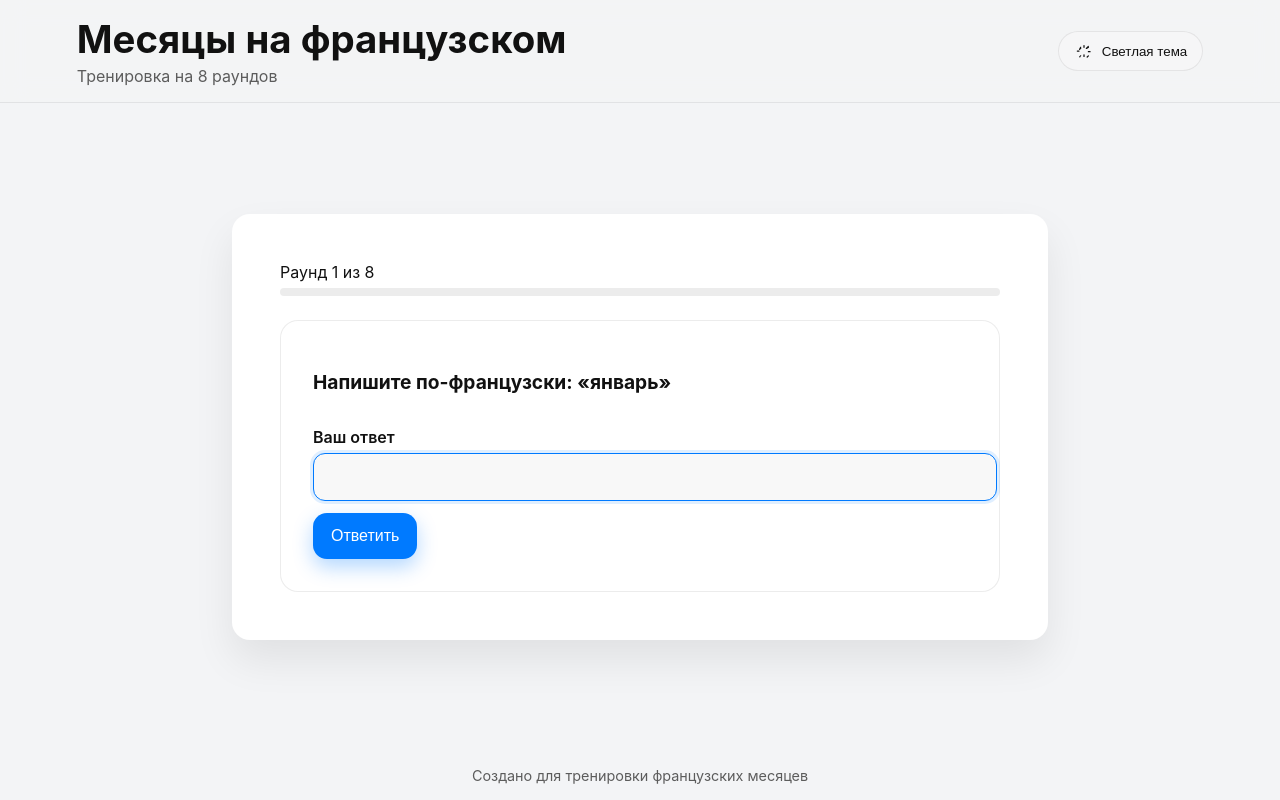
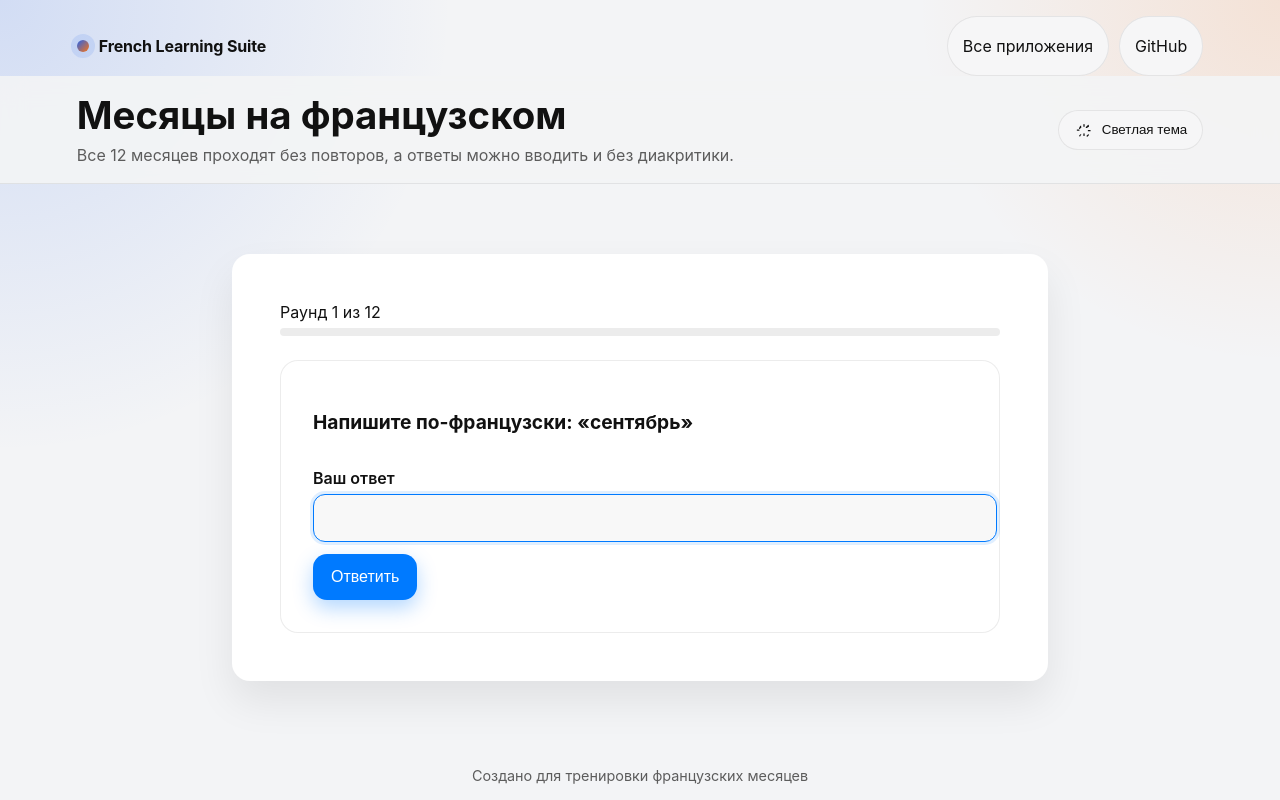
Before and after one commit to PolPal1623/FrenchMonths, a plain HTML site: page index.html in a window 1280 px wide. Drawn offline with Linux system fonts and the light colour scheme.

Commit message:
Update 02.05.2026

```diff
--- a/index.html
+++ b/index.html
@@ -3,7 +3,7 @@
 <head>
   <meta charset="UTF-8" />
   <meta name="viewport" content="width=device-width, initial-scale=1.0" />
-  <title>Месяцы на французском</title>
+  <title>French Learning Suite · Месяцы</title>
   <style>
     :root {
       color-scheme: light dark;
@@ -19,7 +19,10 @@
       font-family: var(--font-family);
       display: flex;
       flex-direction: column;
-      background: var(--bg-color);
+      background:
+        radial-gradient(circle at top left, rgba(37, 99, 235, 0.16), transparent 30%),
+        radial-gradient(circle at top right, rgba(249, 115, 22, 0.14), transparent 24%),
+        var(--bg-color);
       color: var(--text-color);
       transition: background var(--transition), color var(--transition);
     }
@@ -96,6 +99,73 @@
     h1 {
       font-size: clamp(1.6rem, 4vw, 2.4rem);
       margin: 0;
+    }
+
+    .header-copy {
+      display: grid;
+      gap: 6px;
+    }
+
+    .header-copy p {
+      margin: 0;
+      color: var(--muted-text);
+      line-height: 1.45;
+    }
+
+    .suite-bar {
+      display: flex;
+      justify-content: space-between;
+      align-items: center;
+      gap: 12px;
+      flex-wrap: wrap;
+      padding: 16px clamp(16px, 6vw, 80px) 0;
+    }
+
+    .suite-badge {
+      display: inline-flex;
+      align-items: center;
+      gap: 10px;
+      color: var(--text-color);
+      text-decoration: none;
+      font-weight: 700;
+      letter-spacing: -0.01em;
+    }
+
+    .suite-badge::before {
+      content: "";
+      width: 12px;
+      height: 12px;
+      border-radius: 999px;
+      background: linear-gradient(135deg, #2563eb, #f97316);
+      box-shadow: 0 0 0 6px rgba(37, 99, 235, 0.12);
+    }
+
+    .suite-actions {
+      display: flex;
+      gap: 10px;
+      flex-wrap: wrap;
+    }
+
+    .suite-link {
+      display: inline-flex;
+      align-items: center;
+      justify-content: center;
+      min-height: 40px;
+      padding: 10px 16px;
+      border-radius: 999px;
+      text-decoration: none;
+      color: var(--text-color);
+      background: var(--option-bg);
+      box-shadow: inset 0 0 0 1px var(--border-color);
+      transition: background var(--transition), transform var(--transition), color var(--transition);
+    }
+
+    .suite-link:hover,
+    .suite-link:focus-visible {
+      background: var(--accent);
+      color: #fff;
+      transform: translateY(-1px);
+      outline: none;
     }
 
     .progress {
@@ -319,10 +389,17 @@
   </style>
 </head>
 <body>
+  <div class="suite-bar">
+    <a class="suite-badge" href="https://polpal1623.github.io/FrenchLibrary/">French Learning Suite</a>
+    <div class="suite-actions">
+      <a class="suite-link" href="https://polpal1623.github.io/FrenchLibrary/">Все приложения</a>
+      <a class="suite-link" href="https://github.com/PolPal1623/FrenchMonths">GitHub</a>
+    </div>
+  </div>
   <header>
-    <div>
+    <div class="header-copy">
       <h1>Месяцы на французском</h1>
-      <p style="margin:4px 0 0;color:var(--muted-text)">Тренировка на 8 раундов</p>
+      <p>Все 12 месяцев проходят без повторов, а ответы можно вводить и без диакритики.</p>
     </div>
     <button id="themeToggle" type="button" aria-pressed="false" aria-label="Переключить тему"></button>
   </header>
@@ -330,8 +407,8 @@
   <main>
     <section class="card" aria-live="polite">
       <div class="progress" aria-label="Прогресс тренировки">
-        <span id="progressText">Раунд 1 из 8</span>
-        <div class="progress-track" role="progressbar" aria-valuemin="0" aria-valuemax="8" aria-valuenow="0">
+        <span id="progressText">Раунд 1 из 12</span>
+        <div class="progress-track" role="progressbar" aria-valuemin="0" aria-valuemax="12" aria-valuenow="0">
           <div class="progress-fill" id="progressFill"></div>
         </div>
       </div>
@@ -376,13 +453,31 @@
       { fr: "décembre", ipa: "de.sɑ̃bʁ", ruPron: "десɑ̃бр", ru: "декабрь" }
     ];
 
-    const totalRounds = 8;
+    const totalRounds = monthsData.length;
 
     // ------------------- State management -------------------
     let currentRound = 0;
     let currentQuestion = null;
+    let monthDeck = [];
     let answered = false;
     const roundsHistory = [];
+
+    const normalizeFrench = (value) => value
+      .trim()
+      .toLowerCase()
+      .normalize("NFD")
+      .replace(/\p{Diacritic}/gu, "")
+      .replace(/[’'`´-]/g, "")
+      .replace(/\s+/g, "");
+
+    const shuffle = (array) => {
+      const copy = array.slice();
+      for (let i = copy.length - 1; i > 0; i -= 1) {
+        const j = Math.floor(Math.random() * (i + 1));
+        [copy[i], copy[j]] = [copy[j], copy[i]];
+      }
+      return copy;
+    };
 
     // ---------------------- DOM elements ----------------------
     const questionArea = document.getElementById("questionArea");
@@ -435,6 +530,7 @@
     const startQuiz = () => {
       currentRound = 0;
       roundsHistory.length = 0;
+      monthDeck = shuffle(monthsData);
       statsScreen.classList.remove("visible");
       nextButton.hidden = true;
       resultPanel.classList.remove("visible");
@@ -442,13 +538,14 @@
       updateProgressUI();
     };
 
-    const getRandomMonth = () => monthsData[Math.floor(Math.random() * monthsData.length)];
-
     const generateQuestion = () => {
       answered = false;
+      if (monthDeck.length === 0) {
+        monthDeck = shuffle(monthsData);
+      }
       currentRound += 1;
       currentQuestion = {
-        month: getRandomMonth(),
+        month: monthDeck.pop(),
         type: Math.random() < 0.5 ? "input" : "choice"
       };
 
@@ -513,7 +610,7 @@
         if (answered) return;
         const userAnswer = input.value.trim().toLowerCase();
         if (!userAnswer) return;
-        const isCorrect = userAnswer === currentQuestion.month.fr;
+        const isCorrect = normalizeFrench(userAnswer) === normalizeFrench(currentQuestion.month.fr);
         showResult(isCorrect, userAnswer || "—");
         input.disabled = true;
         button.disabled = true;
@@ -531,7 +628,7 @@
 
       const options = new Set([currentQuestion.month.ru]);
       while (options.size < 4) {
-        options.add(getRandomMonth().ru);
+        options.add(monthsData[Math.floor(Math.random() * monthsData.length)].ru);
       }
 
       const shuffled = Array.from(options).sort(() => Math.random() - 0.5);
```
Also changed, not shown: 1 other file.
